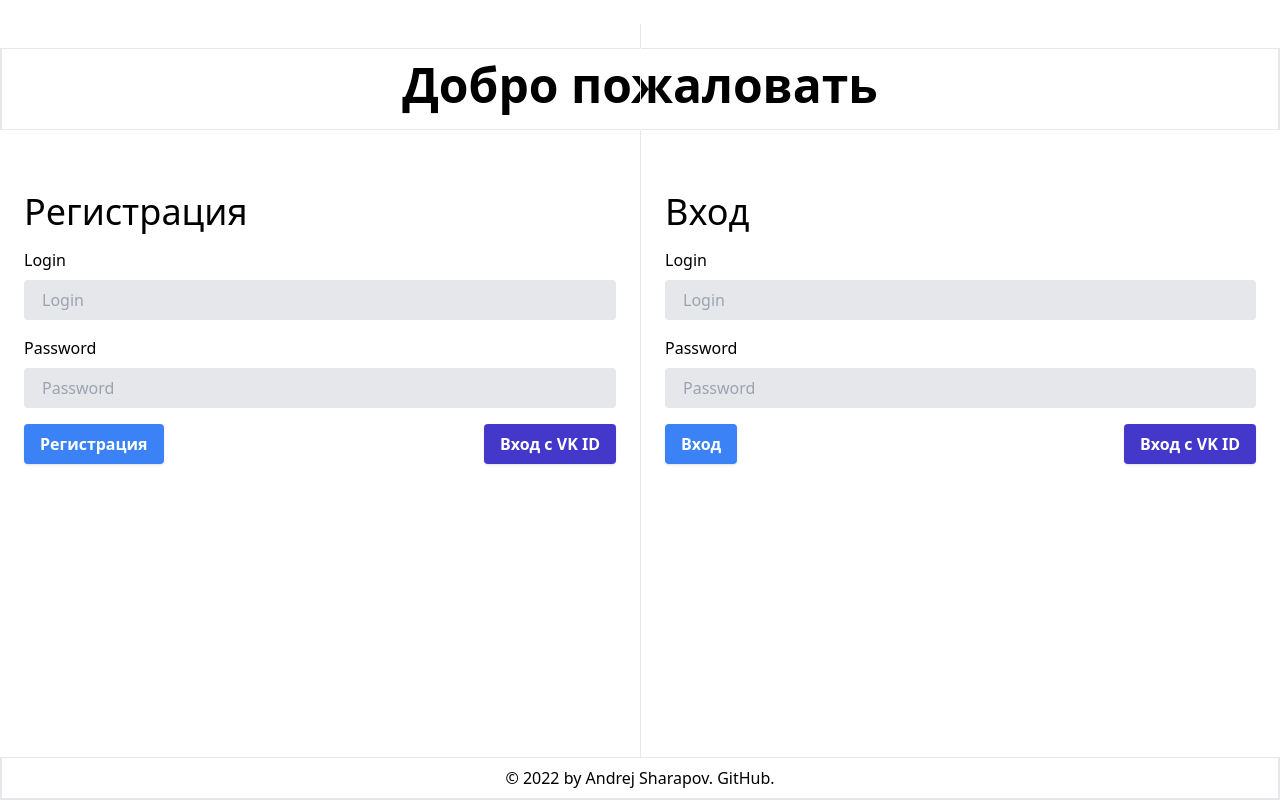
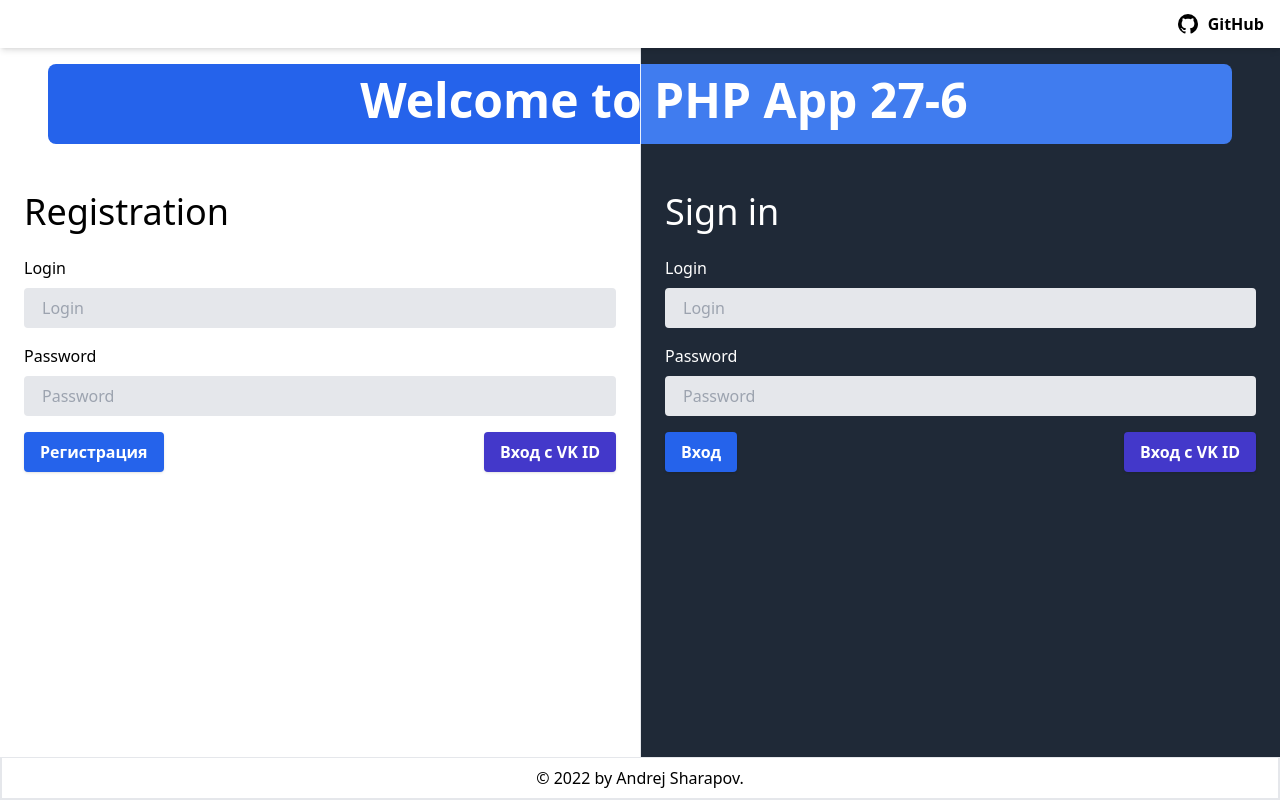
Before and after one commit to andrejsharapov/php-app-27-6, a PHP site: page / in a window 1280 px wide. Run offline with PHP 8.4, Linux system fonts and the light colour scheme; data that the repository does not hold is empty; some libraries are stand-ins or nearby versions.

Commit message:
dev: add some design elements

```diff
--- a/index.php
+++ b/index.php
@@ -31,33 +31,46 @@ if (isset($_SESSION['user'])) {
 <body>
 
 <header>
-    <ul class="lg:absolute top-0 right-0 left-0 block px-4 py-3 z-10 bg-white">
-        <li>
+    <div class="lg:absolute top-0 right-0 left-0 flex lg:justify-between px-4 py-3 z-10 bg-white shadow-md">
+        <div>
             <?php
             $query = "SELECT * FROM " . $db_table . " ORDER BY id DESC LIMIT 1";
             $result = mysqli_query($db_link, $query) or die(mysqli_error($db_link));
 
             if (!empty($result)) {
                 while ($row = mysqli_fetch_assoc($result)) {
-                    echo 'Новый пользователь: <strong>' . ucfirst($row["name"]) . '</strong>';
+                    echo 'New user: <strong class="text-gray">' . ucfirst($row["name"]) . '</strong>';
                 }
             }
             ?>
-        </li>
-    </ul>
+        </div>
+        <div>
+            <a href="https://github.com/andrejsharapov/php-app-27-6"
+               title="GitHub project"
+               target="_blank"
+               class="flex items-center gap-x-2 font-bold"
+            >
+                <svg style="width: 24px; height: 24px" viewBox="0 0 24 24">
+                    <path fill="currentColor"
+                          d="M12,2A10,10 0 0,0 2,12C2,16.42 4.87,20.17 8.84,21.5C9.34,21.58 9.5,21.27 9.5,21C9.5,20.77 9.5,20.14 9.5,19.31C6.73,19.91 6.14,17.97 6.14,17.97C5.68,16.81 5.03,16.5 5.03,16.5C4.12,15.88 5.1,15.9 5.1,15.9C6.1,15.97 6.63,16.93 6.63,16.93C7.5,18.45 8.97,18 9.54,17.76C9.63,17.11 9.89,16.67 10.17,16.42C7.95,16.17 5.62,15.31 5.62,11.5C5.62,10.39 6,9.5 6.65,8.79C6.55,8.54 6.2,7.5 6.75,6.15C6.75,6.15 7.59,5.88 9.5,7.17C10.29,6.95 11.15,6.84 12,6.84C12.85,6.84 13.71,6.95 14.5,7.17C16.41,5.88 17.25,6.15 17.25,6.15C17.8,7.5 17.45,8.54 17.35,8.79C18,9.5 18.38,10.39 18.38,11.5C18.38,15.32 16.04,16.16 13.81,16.41C14.17,16.72 14.5,17.33 14.5,18.26C14.5,19.6 14.5,20.68 14.5,21C14.5,21.27 14.66,21.59 15.17,21.5C19.14,20.16 22,16.42 22,12A10,10 0 0,0 12,2Z"/>
+                </svg>
+                GitHub
+            </a>
+        </div>
+    </div>
 </header>
 
 <main>
-    <div class="lg:absolute top-12 right-0 left-0 bg-white mix-blend-screen">
-        <div class="text-center text-5xl font-bold pt-3 pb-5 border-y border-2">
-            Добро пожаловать
+    <div class="lg:absolute top-16 right-12 left-12 bg-blue-600 text-white mix-blend-screen rounded-lg overflow-hidden">
+        <div class="text-center text-5xl font-extrabold pt-3 pb-5 lg:pl-12">
+            Welcome to PHP App 27-6
         </div>
     </div>
 
     <div class="grid lg:grid-cols-2 items-stretch divide-x divide-2 w-full min-h-screen">
         <!-- register -->
         <div class="pb-12 pt-48 px-6 w-full mx-auto">
-            <h2 class="text-4xl mb-4">Регистрация</h2>
+            <h2 class="text-4xl mb-6 text-bold">Registration</h2>
             <form method="post" action="forms/reg.php" class="mx-auto">
                 <div class="w-full inline-flex flex-col gap-y-4">
                     <label>Login
@@ -75,7 +88,7 @@ if (isset($_SESSION['user'])) {
                 </div>
                 <div class="w-full inline-flex justify-between">
                     <input type="submit" value="Регистрация"
-                           class="mt-4 cursor-pointer shadow bg-blue-500 hover:bg-gray-400 focus:shadow-outline focus:outline-none text-white font-bold py-2 px-4 rounded">
+                           class="mt-4 cursor-pointer shadow bg-blue-600 hover:bg-blue-500 focus:shadow-outline focus:outline-none text-white font-bold py-2 px-4 rounded">
                     <!-- Выводим на экран ссылку для открытия окна диалога авторизации -->
                     <?php
                     echo $_SESSION['VK'];
@@ -94,8 +107,8 @@ if (isset($_SESSION['user'])) {
         </div>
 
         <!-- auth -->
-        <div class="pb-12 pt-48 px-6 w-full mx-auto">
-            <h2 class="text-4xl mb-4">Вход</h2>
+        <div class="pb-12 pt-48 px-6 w-full mx-auto bg-gray-800 text-white transition ease-in-out delay-200 duration-300">
+            <h2 class="text-4xl mb-6 text-bold">Sign in</h2>
             <form method="post" action="forms/auth.php" class="mx-auto">
                 <div class="w-full inline-flex flex-col gap-y-4">
                     <label>Login
@@ -110,7 +123,7 @@ if (isset($_SESSION['user'])) {
                 </div>
                 <div class="w-full inline-flex justify-between">
                     <input type="submit" value="Вход"
-                           class="mt-4 cursor-pointer shadow bg-blue-500 hover:bg-gray-400 focus:shadow-outline focus:outline-none text-white font-bold py-2 px-4 rounded"
+                           class="mt-4 cursor-pointer shadow bg-blue-600 hover:bg-blue-500 focus:shadow-outline focus:outline-none text-white font-bold py-2 px-4 rounded"
                     >
                     <!-- Выводим на экран ссылку для открытия окна диалога авторизации -->
                     <?php
@@ -133,7 +146,7 @@ if (isset($_SESSION['user'])) {
 
 <footer class="lg:absolute right-0 bottom-0 left-0 bg-white py-2 border-t border-2">
     <p class="text-center">
-        &copy; 2022 by Andrej Sharapov. <a href="https://github.com/andrejsharapov/php-app-27-6" title="GitHub project" target="_blank">GitHub</a>.
+        &copy; 2022 by Andrej Sharapov.
     </p>
 </footer>
 
```
